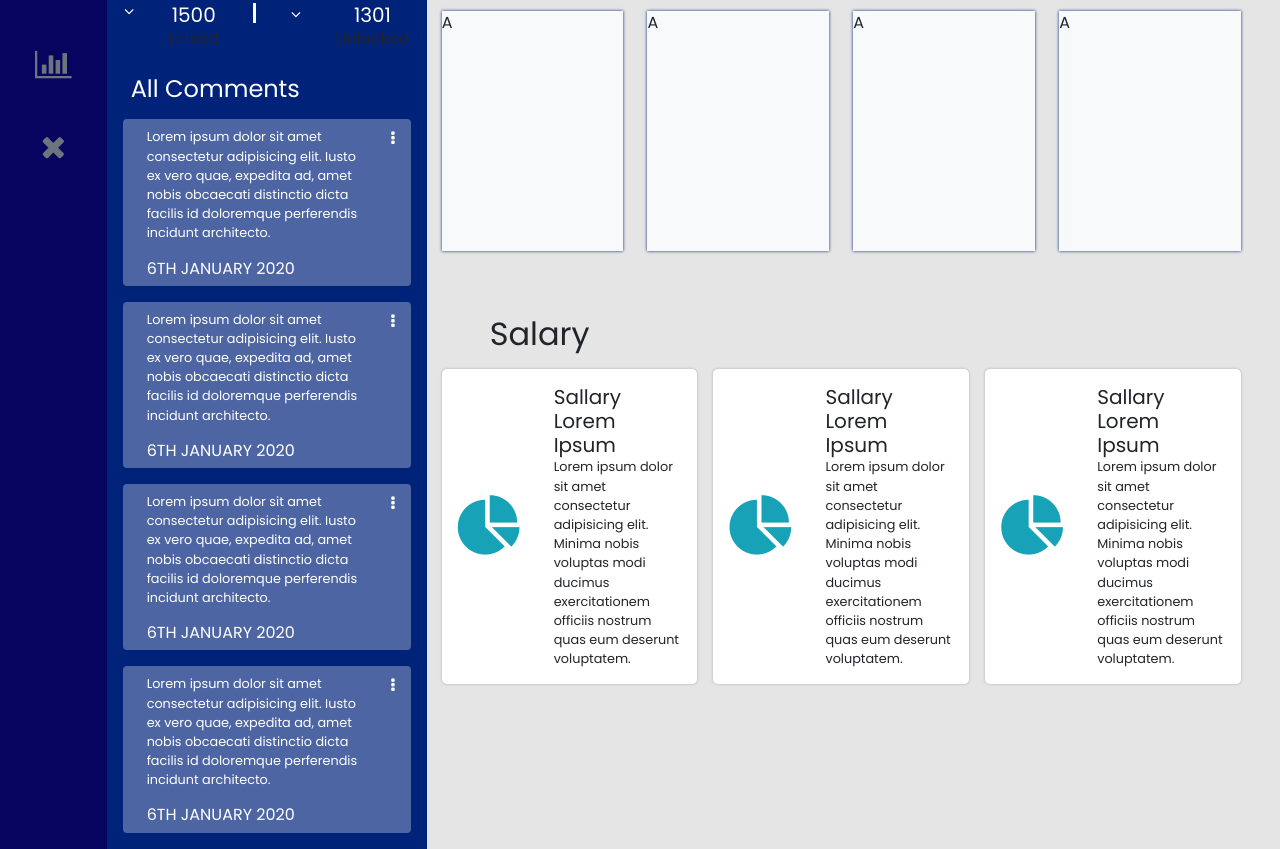
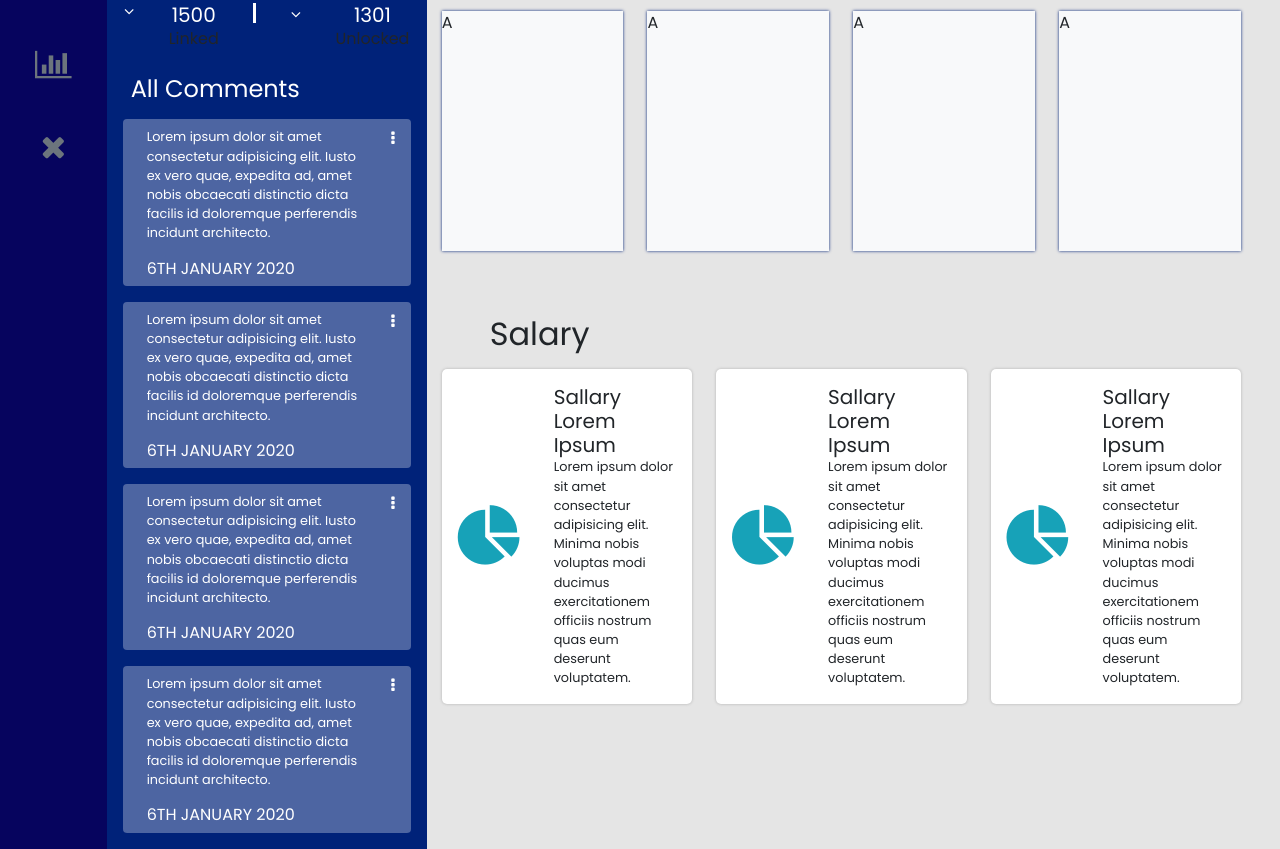
Before and after one commit to ufortstephen/Chart-task, a plain HTML site: page index.html in a window 1280 px wide. Shown: the part 439-1288 px from the top of the page. Drawn offline with nearby package versions, Linux system fonts and the light colour scheme.

Commit message:
last margins adjusted

```diff
--- a/index.html
+++ b/index.html
@@ -202,7 +202,7 @@
                     </div>
                     <div class="d-md-flex d-sm-block mb-3">
 
-                        <div class="d-flex card2 mr-3 mb-3 align-items-center ">
+                        <div class="d-flex card2 mr-4 mb-3 align-items-center ">
                             <i class="fa fa-pie-chart fa-4x text-info px-3 " aria-hidden="true"></i>
                             <div class="p-3">
                                 <div>
@@ -212,7 +212,7 @@
                                 <p class="small">Lorem ipsum dolor sit amet consectetur adipisicing elit. Minima nobis voluptas modi ducimus exercitationem officiis nostrum quas eum deserunt voluptatem.</p>
                             </div>
                         </div>
-                        <div class="d-flex card2 mr-3 mb-3 align-items-center">
+                        <div class="d-flex card2 mr-4 mb-3 align-items-center">
                             <i class="fa fa-pie-chart fa-4x text-info px-3" aria-hidden="true"></i>
                             <div class="p-3">
                                 <div>
```
